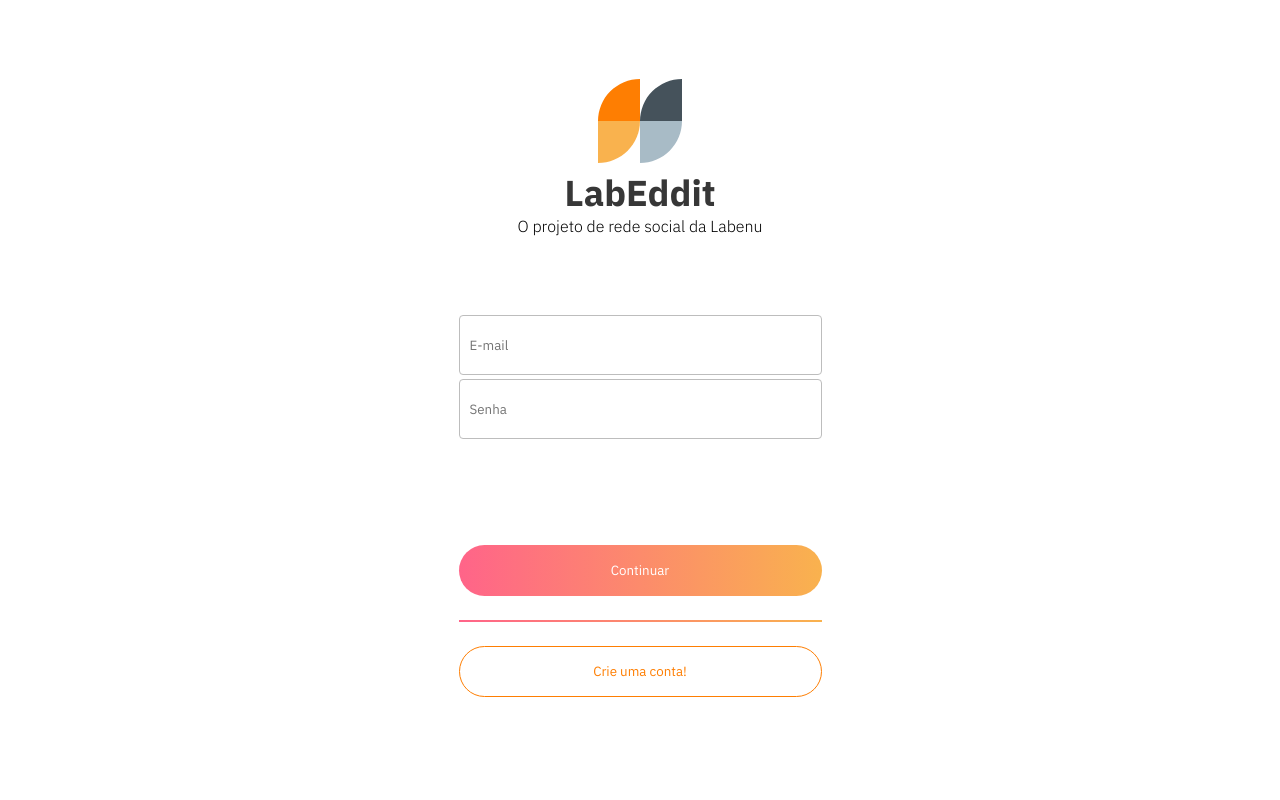
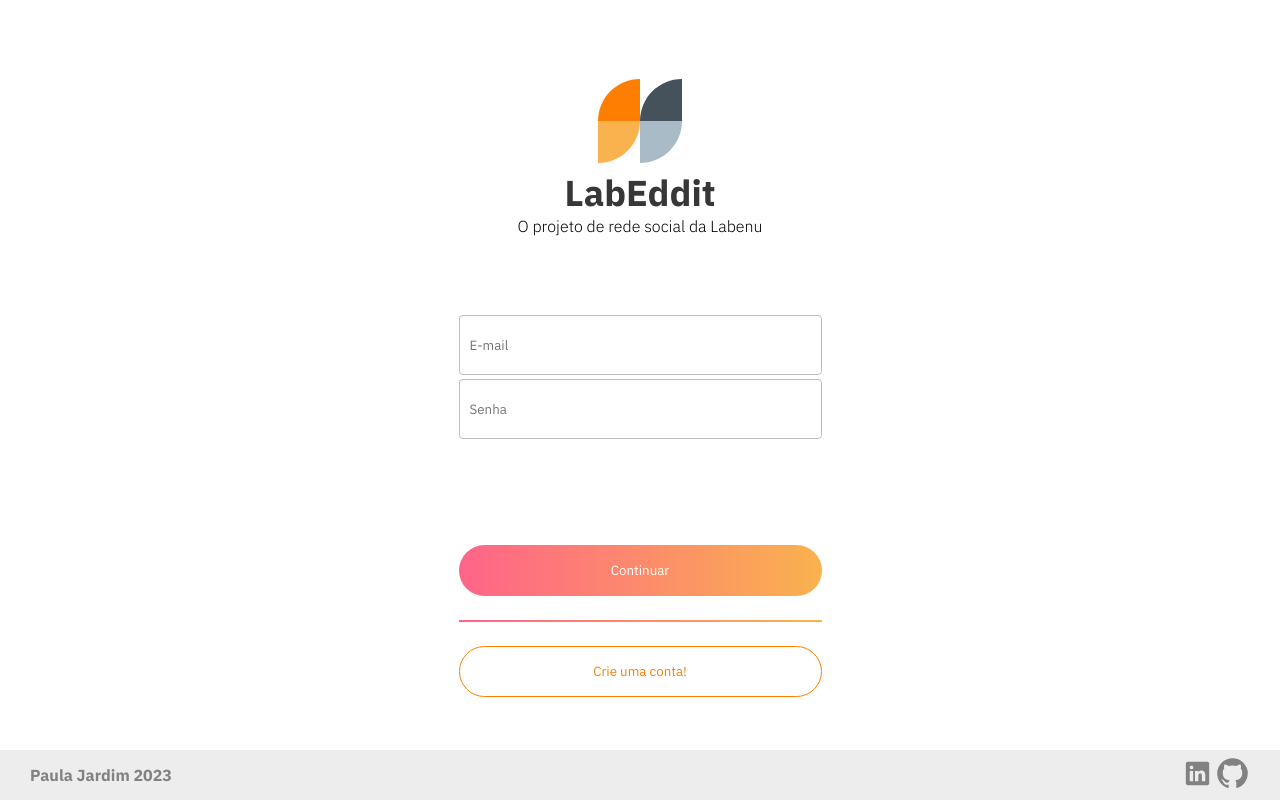
Before and after one commit to paulajardimf/labeddit-frontend, a React (Vite) app: page /login in a window 1280 px wide. Built offline with nearby package versions, Linux system fonts and the light colour scheme.

Commit message:
:sparkles: feat: Footer

```diff
--- /dev/null
+++ b/src/components/Footer/Footer.jsx
@@ -0,0 +1,23 @@
+import { FooterStyled } from "./FooterStyled";
+import linkedin from "../../assets/linkedin-icon.svg";
+import github from "../../assets/github-icon.svg";
+
+export default function Footer({page}) {
+  return (
+    <>
+      <FooterStyled page={page}>
+        <div>
+          <h4>Paula Jardim 2023</h4>
+        </div>
+        <div>
+          <a href="https://www.linkedin.com/in/paulajardimf/" target="_blank" rel="noopener noreferrer">
+            <img src={linkedin} alt="linkedin" />
+          </a>
+          <a href="https://github.com/paulajardimf" target="_blank" rel="noopener noreferrer">
+            <img src={github} alt="github" />
+          </a>
+        </div>
+      </FooterStyled>
+    </>
+  );
+}
--- /dev/null
+++ b/src/components/Footer/FooterStyled.jsx
@@ -0,0 +1,23 @@
+import styled from "styled-components";
+
+export const FooterStyled = styled.header`
+  position: ${(props) => (props.page === "PostsPage" || props.page === "CommentsPage" ? "relative" : "fixed")};
+  bottom: 0;
+  margin-top: auto;
+  padding: 0 30px;
+  display: flex;
+  align-items: center;
+  justify-content: space-between;
+  background-color: #ededed;
+  width: 100%;
+  height: 50px;
+
+  h4 {
+    color: #828282;
+  }
+
+  img{
+    height: 35px;
+  }
+
+`;
--- a/src/pages/CommentsPage/CommentsPage.jsx
+++ b/src/pages/CommentsPage/CommentsPage.jsx
@@ -7,12 +7,14 @@ import Comment from "../../components/Post/Comment";
 import { BASE_URL } from "../../constants/url";
 import { GlobalContext } from "../../contexts/GlobalContext";
 import { PostsPageStyled } from "../PostsPage/PostsPageStyled";
+import Footer from "../../components/Footer/Footer";
 
 export default function CommentsPage() {
   const { context, fetchPosts, posts, fetchComments, comments, setComments } = useContext(GlobalContext);
 
   const [content, setContent] = useState("");
   const [isLoading, setIsLoading] = useState(false);
+  const [page, setPage] = useState("CommentsPage");
 
   const navigate = useNavigate();
   const params = useParams();
@@ -90,6 +92,7 @@ export default function CommentsPage() {
             })}
         </section>
       </PostsPageStyled>
+      <Footer page={page} />
     </>
   )
 }
--- a/src/pages/LoginPage/LoginPage.jsx
+++ b/src/pages/LoginPage/LoginPage.jsx
@@ -10,6 +10,7 @@ import {
   goToPostsPage,
   goToSignupPage,
 } from "../../routes/coordinator";
+import Footer from "../../components/Footer/Footer";
 
 export default function LoginPage() {
   const { context, setPage } = useContext(GlobalContext);
@@ -104,6 +105,7 @@ export default function LoginPage() {
             Crie uma conta!
           </button>
         </section>
+        <Footer />
       </LoginPageStyled>
     </>
   );
--- a/src/pages/PostsPage/PostsPage.jsx
+++ b/src/pages/PostsPage/PostsPage.jsx
@@ -7,12 +7,14 @@ import { useNavigate } from "react-router-dom";
 import axios from "axios";
 import { BASE_URL } from "../../constants/url";
 import { goToLoginPage } from "../../routes/coordinator";
+import Footer from "../../components/Footer/Footer";
 
 export default function PostsPage() {
   const {context, posts, setPosts, fetchPosts} = useContext(GlobalContext);
 
   const [content, setContent] = useState("");
   const [isLoading, setIsLoading] = useState(false);
+  const [page, setPage] = useState("PostsPage");
 
   const navigate = useNavigate();
 
@@ -83,6 +85,7 @@ export default function PostsPage() {
             .reverse()}
         </section>
       </PostsPageStyled>
+      <Footer page={page}/>
     </>
   );
 }
--- a/src/pages/PostsPage/PostsPageStyled.jsx
+++ b/src/pages/PostsPage/PostsPageStyled.jsx
@@ -4,9 +4,10 @@ export const PostsPageStyled = styled.div`
   padding: 0 25px;
   margin-top: 70px;
   display: flex;
+  min-height: 87vh;
   flex-direction: column;
-  justify-content: center;
   align-items: center;
+  padding-bottom: 30px;
 
   .container-input {
     display: flex;
```
Also changed, not shown: src/assets/github-icon.svg (added), src/assets/linkedin-icon.svg (added).
